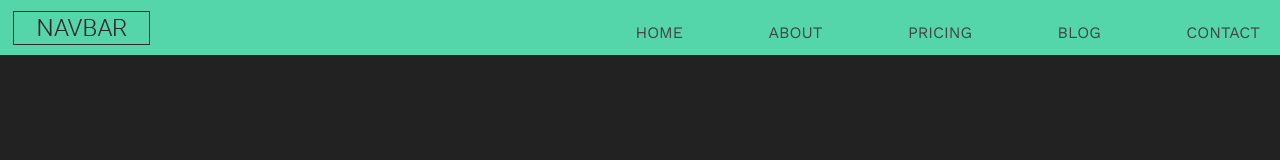
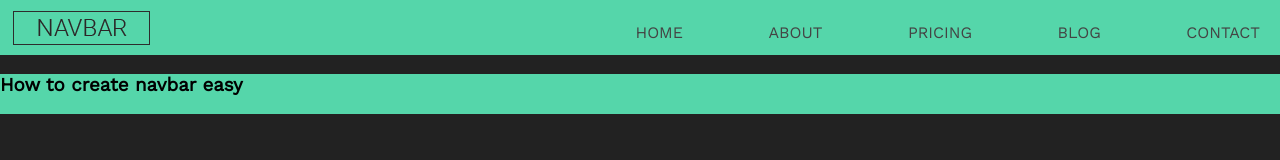
Before and after one commit to itsolutions255/NavBar1, a plain HTML site: page index.html in a window 1280 px wide. Drawn offline with nearby package versions, Linux system fonts and the light colour scheme.

Commit message:
Update index.html

```diff
--- a/index.html
+++ b/index.html
@@ -30,6 +30,10 @@
     </div>
 </header>
 
+    <section>
+        <article><header><h1>How to create navbar easy</h1></header></article>
+        </section>
+
 
 </body>
 </html>
```
